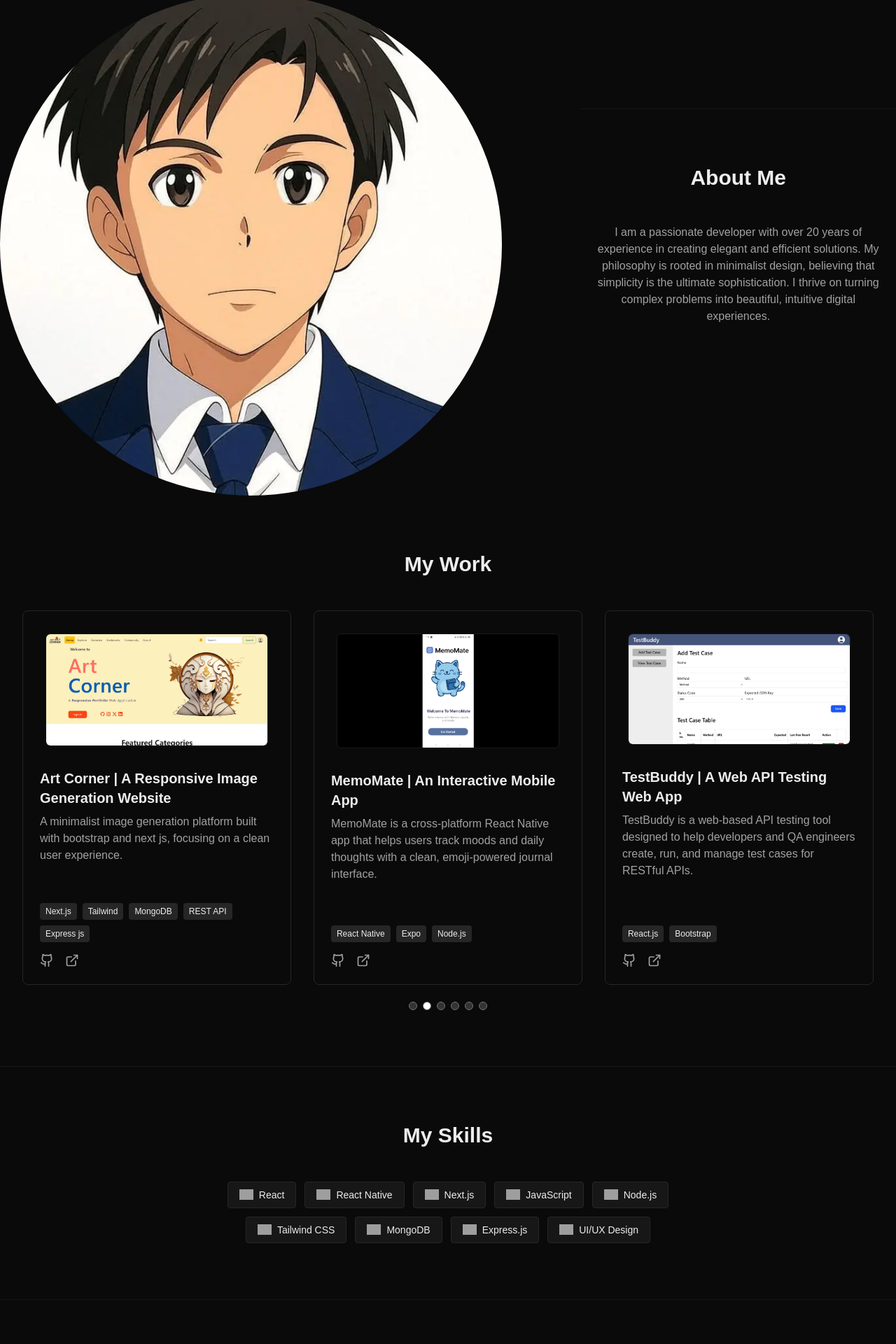
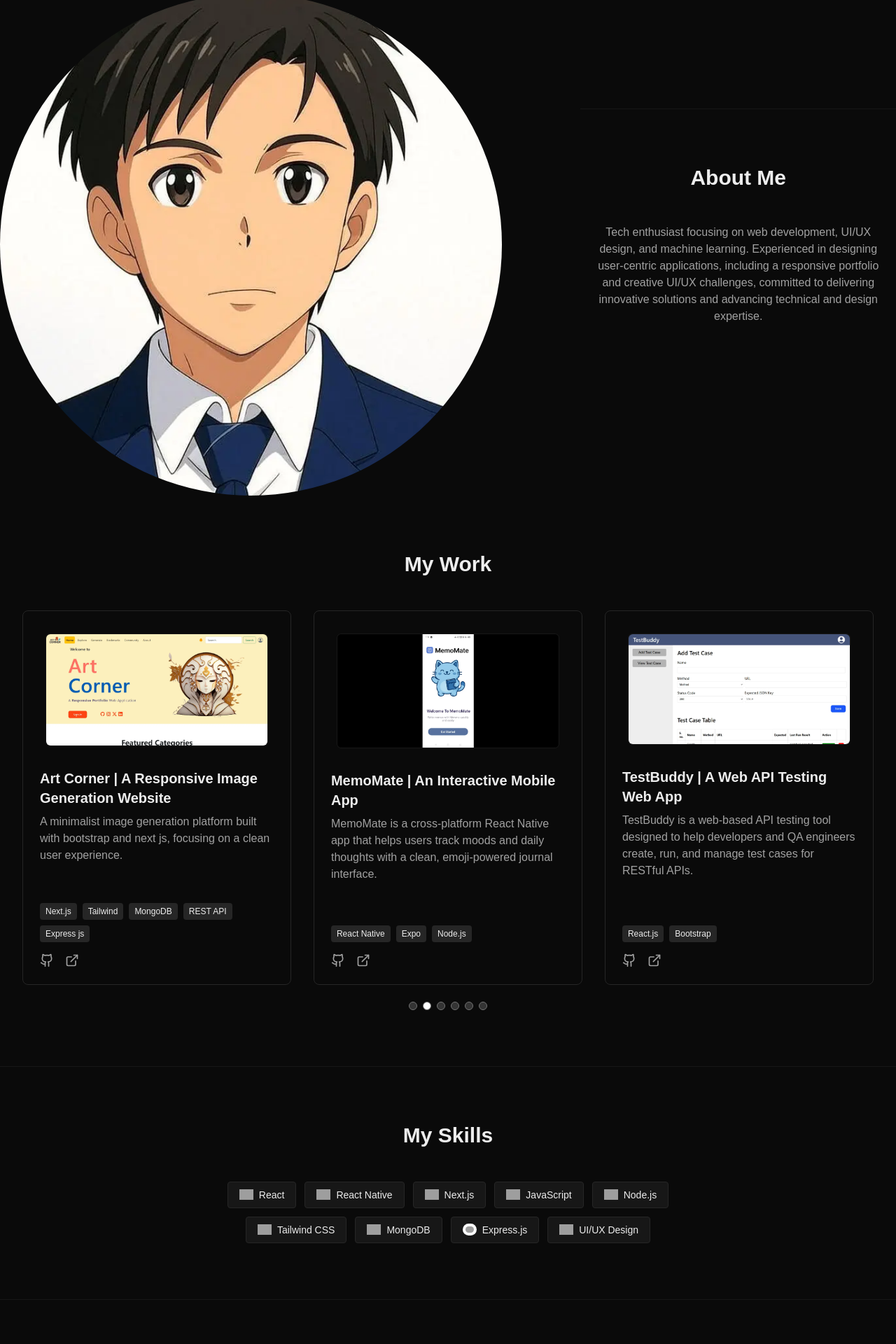
Before and after one commit to Ishan1012/portfolio-website, a Next.js app in the folder client/: page / in a window 1280 px wide. Shown: the part 489-2409 px from the top of the page at 70% size. Built offline with nearby package versions, Linux system fonts and the light colour scheme; grey boxes are pictures that could not be loaded.

Commit message:
fix: fixed about section and express js logo

```diff
--- a/client/components/About.jsx
+++ b/client/components/About.jsx
@@ -15,7 +15,7 @@ const About = () => (
     </motion.div>
     <Section id="about" title="About Me">
       <p className="max-w-md mx-auto text-center text-neutral-400">
-        I am a passionate developer with over 20 years of experience in creating elegant and efficient solutions. My philosophy is rooted in minimalist design, believing that simplicity is the ultimate sophistication. I thrive on turning complex problems into beautiful, intuitive digital experiences.
+        Tech enthusiast focusing on web development, UI/UX design, and machine learning. Experienced in designing user-centric applications, including a responsive portfolio and creative UI/UX challenges, committed to delivering innovative solutions and advancing technical and design expertise.
       </p>
     </Section>
   </div>
--- a/client/components/Skills.jsx
+++ b/client/components/Skills.jsx
@@ -7,7 +7,13 @@ const Skills = () => (
     <div className="flex flex-wrap justify-center gap-3 max-w-3xl mx-auto">
       {skills.map((skill, index) => (
         <div key={index} className="bg-neutral-900 cursor-default flex gap-x-2 justify-center items-center border border-neutral-800 px-4 py-2 rounded text-sm">
-          <Image src={skill.icon} width={20} height={20} alt={skill.name} className="transition duration-200" />
+          {
+            skill.name === "Express.js" ? (
+              <Image src={skill.icon} width={20} height={20} alt={skill.name} className="transition duration-200 bg-white rounded-full p-1" />
+            ) : (
+              <Image src={skill.icon} width={20} height={20} alt={skill.name} className="transition duration-200" />
+            )
+          }
           {skill.name}
         </div>
       ))}
```
